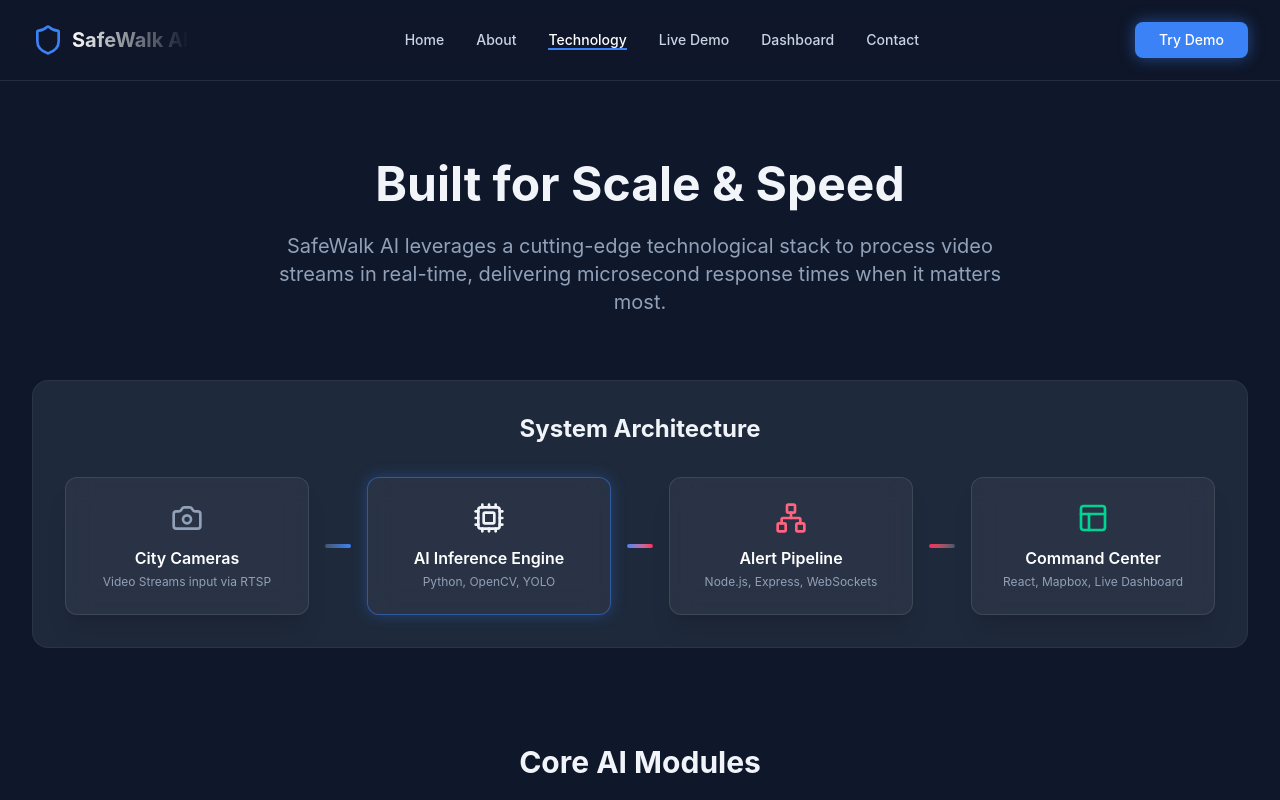
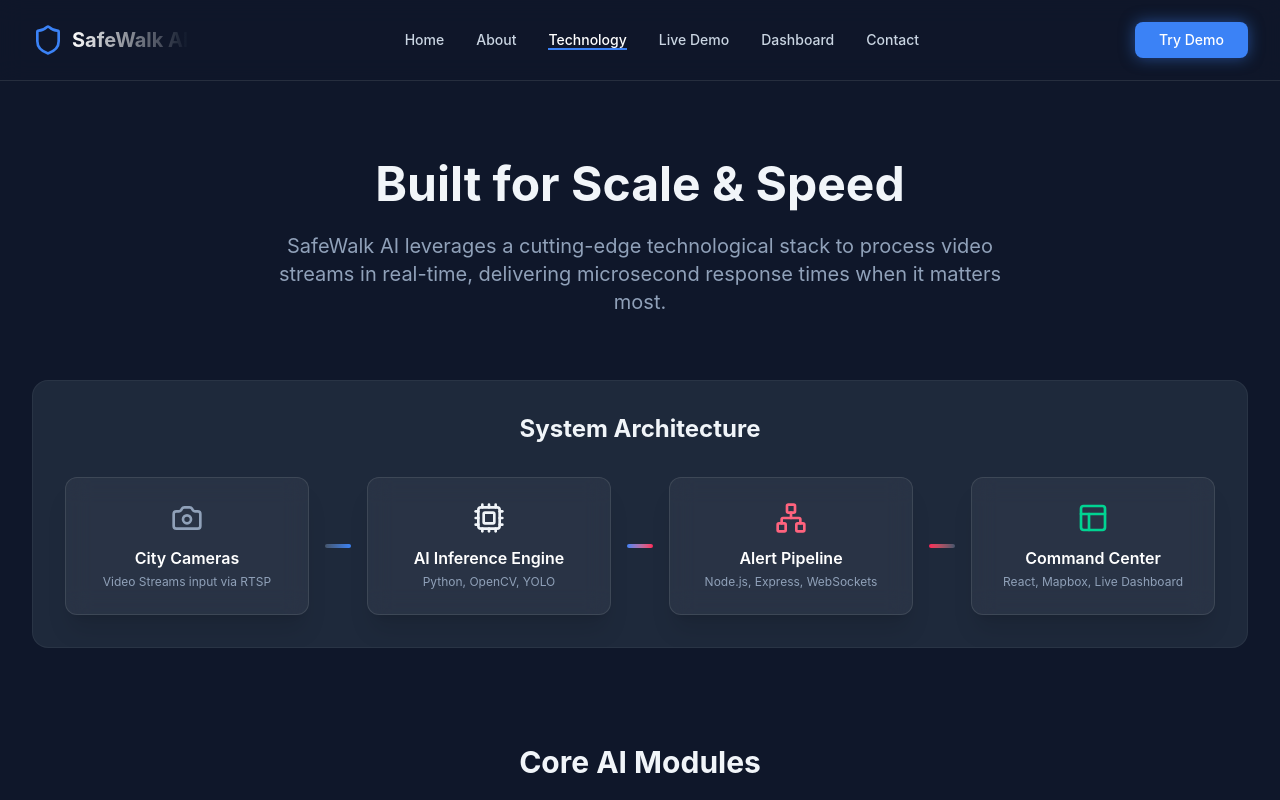
Before and after one commit to shivalsharma7/EPD, a React app in the folder safewalk-ai/frontend/: page /technology in a window 1280 px wide. Shown: the top 800 px of the page. Built offline with nearby package versions, Linux system fonts and the light colour scheme; the HTML template or start-up script is replaced by a standard one.

Commit message:
Update glass panel styling in Technology.
Removed border from glass panel in Technology page.

```diff
--- a/safewalk-ai/frontend/src/pages/Technology.jsx
+++ b/safewalk-ai/frontend/src/pages/Technology.jsx
@@ -25,7 +25,7 @@ export default function Technology() {
 
             <div className="hidden md:block w-8 h-1 bg-gradient-to-r from-slate-600 to-primary-500 rounded-full"></div>
 
-            <div className="glass-panel p-6 rounded-xl w-full md:w-1/4 border-primary-500/50 shadow-[0_0_15px_rgba(59,130,246,0.3)]">
+            <div className="glass-panel p-6 rounded-xl w-full md:w-1/4">
               <Cpu className="w-8 h-8 text-primary-400 mx-auto mb-3" />
               <div className="font-semibold text-white">AI Inference Engine</div>
               <div className="text-xs text-slate-400 mt-1">Python, OpenCV, YOLO</div>
```
